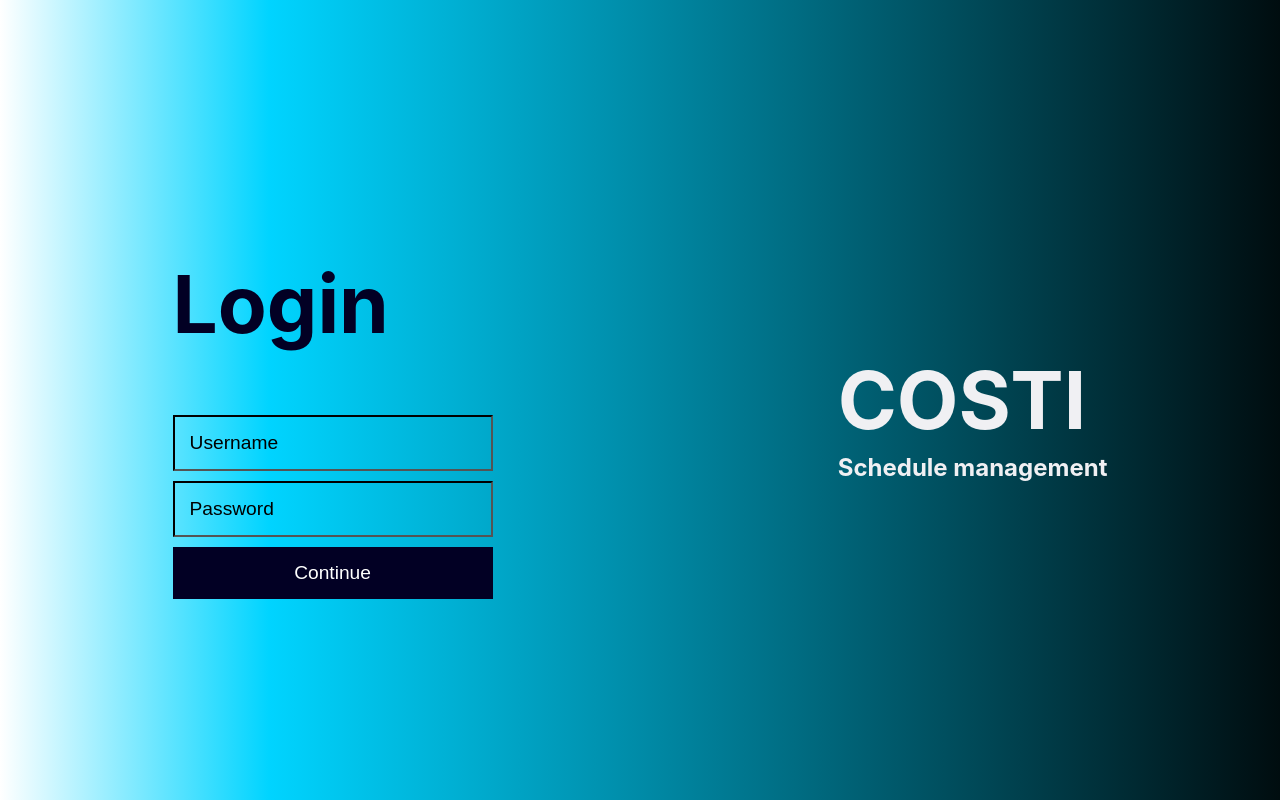
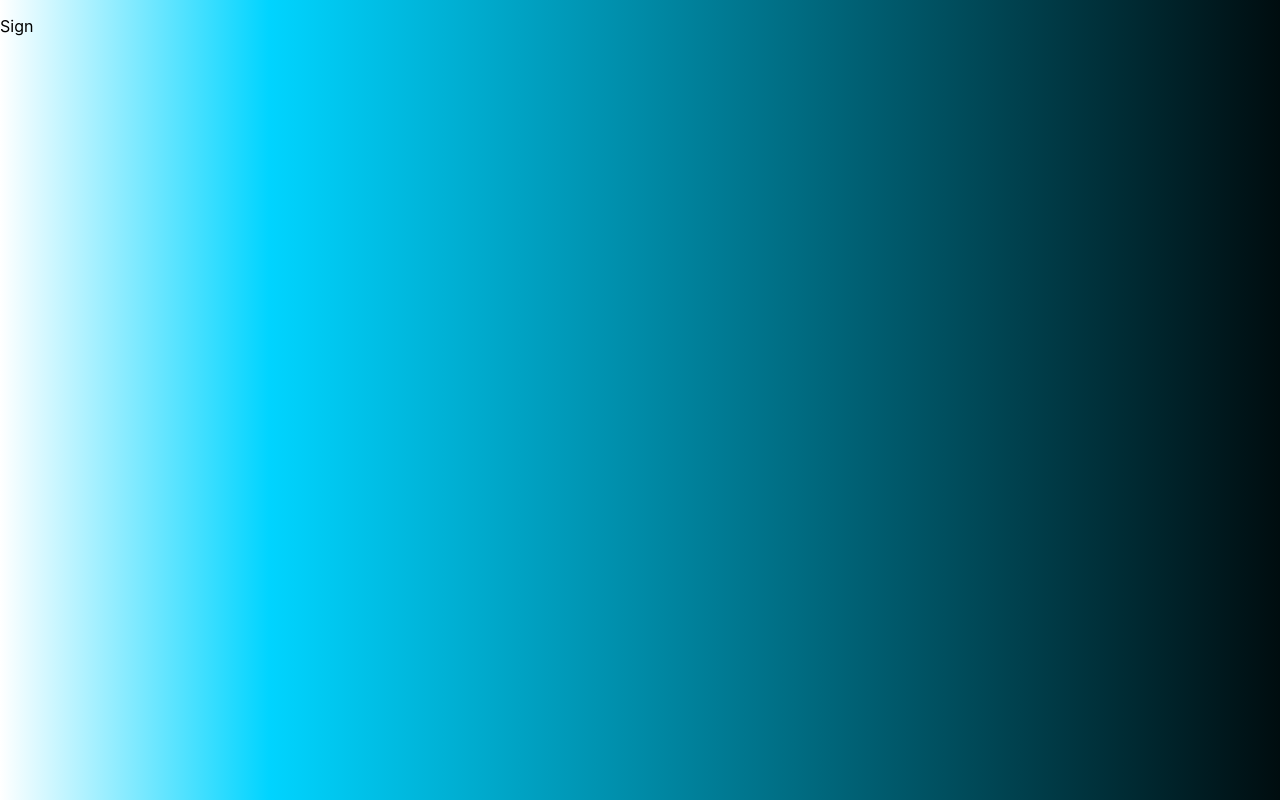
Before and after one commit to Kr1stiyanK/Costi, a React (Create React App) app in the folder costi-fe/: page / in a window 1280 px wide. Both pictures are taken after a click on the element "Sign in | Sign up". Built offline with nearby package versions, Linux system fonts and the light colour scheme.

Commit message:
Revert "Sign in page without api call / introduced loader design (To be implemented)"
This reverts commit 32b92c880fd6e6f4d3875c65340b49efc6c2a3bd.

```diff
--- a/costi-fe/src/Pages/Landing/Landing.css
+++ b/costi-fe/src/Pages/Landing/Landing.css
@@ -44,7 +44,7 @@
 .transition-image {
     width: 75%;
     background: rgb(255, 255, 255);
-    background: linear-gradient(90deg, rgba(255, 255, 255, 1) 0%, rgb(0, 212, 255) 13%, rgba(0, 0, 0, 1) 65%, rgba(2, 0, 36, 1) 95%);
+    background: linear-gradient(90deg, rgba(255, 255, 255, 1) 0%, rgba(0, 212, 255, 1) 13%, rgba(0, 0, 0, 1) 65%, rgba(2, 0, 36, 1) 95%);
     background-repeat: no-repeat;
     background-size: 500%;
 }
--- a/costi-fe/src/Pages/SigningPage/SigningPage.css
+++ b/costi-fe/src/Pages/SigningPage/SigningPage.css
@@ -1,83 +1,23 @@
 .back-image {
     width: 100%;
     height: 100vh;
+    position: absolute;
     background: linear-gradient(90deg, rgba(255, 255, 255, 1) 0%, rgba(0, 212, 255, 1) 13%, rgba(0, 0, 0, 1) 65%, rgba(2, 0, 36, 1) 95%);
     background-size: 200%;
     animation-name: eclipse;
     animation-duration: 15s;
     animation-direction: alternate;
     animation-iteration-count: infinite;
-    overflow: hidden;
 }
 
 @keyframes eclipse {
-    0% {
+    0%{
         background-size: 200%;
     }
-    50% {
+    50%{
         background-size: 130%;
     }
-    100% {
+    100%{
         background-size: 200%;
     }
 }
-
-.flex {
-    display: flex;
-    justify-content: space-around;
-    align-items: center;
-    height: 100%;
-    animation-name: in;
-    animation-duration: 0.5s;
-}
-
-@keyframes in {
-    0% {
-        opacity: 0;
-        transform: translateX(10px);
-    }
-    100% {
-        opacity: 1;
-        transform: translateX(0px);
-    }
-}
-
-.submit-form {
-    color: #020024FF;
-    display: flex;
-    flex-direction: column;
-    width: 25%;
-}
-
-.input {
-    margin-top: 10px;
-    padding: 15px;
-    background: none;
-    border-color: black;
-    font-size: larger;
-}
-
-.logo-name {
-    color: #f0f0f3;
-}
-
-.btn {
-    padding: 15px;
-    background-color: #020024FF;
-    border: none;
-    margin-top: 10px;
-    color: white;
-    font-size: larger;
-}
-
-.btn:active {
-    background-color: #002e3a;
-}
-
-.text-containment {
-    margin-bottom: -15px;
-}
-
-::placeholder {
-    color: black;
-}
--- a/costi-fe/src/Pages/SigningPage/index.tsx
+++ b/costi-fe/src/Pages/SigningPage/index.tsx
@@ -1,59 +1,15 @@
-import React, {ChangeEvent, useState} from "react";
+import React from "react";
 import "./SigningPage.css";
-import Loader from "../../Components/Loader";
 
 type Props = {
     goNext: () => void
 }
 
 const SigningPage = (props: Props) => {
-    const [username, setUsername] = useState<string>("");
-    const [password, setPassword] = useState<string>("");
-
-    const handleUsernameChange = (event: ChangeEvent<HTMLInputElement>) => {
-        setUsername(event.target.value)
-    }
-
-    const handlePasswordChange = (event: ChangeEvent<HTMLInputElement>) => {
-        setPassword(event.target.value)
-    }
-
-    const handleContinue = () => {
-
-    }
-
     return (
         <React.Fragment>
             <div className={"back-image"}>
-                <div className={"flex"}>
-                    <div className={"submit-form"}>
-                        <h1>Login</h1>
-                        <input className={"input"}
-                               value={username}
-                               onChange={handleUsernameChange}
-                               type="text"
-                               id="username"
-                               name="username"
-                               placeholder="Username"
-                        />
-                        <input className={"input"}
-                               value={password}
-                               onChange={handlePasswordChange}
-                               type="text"
-                               id="password"
-                               name="password"
-                               placeholder="Password"
-                        />
-                        <button className={"btn"}
-                                onClick={handleContinue}>
-                            Continue
-                        </button>
-                    </div>
-                    <div className={"logo-name"}>
-                        <h1 className={"text-containment"}>COSTI</h1>
-                        <h2>Schedule management</h2>
-                    </div>
-                </div>
+                <p>Sign</p>
             </div>
         </React.Fragment>
     )
```
Also changed, not shown: costi-fe/src/Components/Loader/Loader.css (deleted, +0 -117 lines), costi-fe/src/Components/Loader/index.tsx (deleted, +0 -28 lines).
